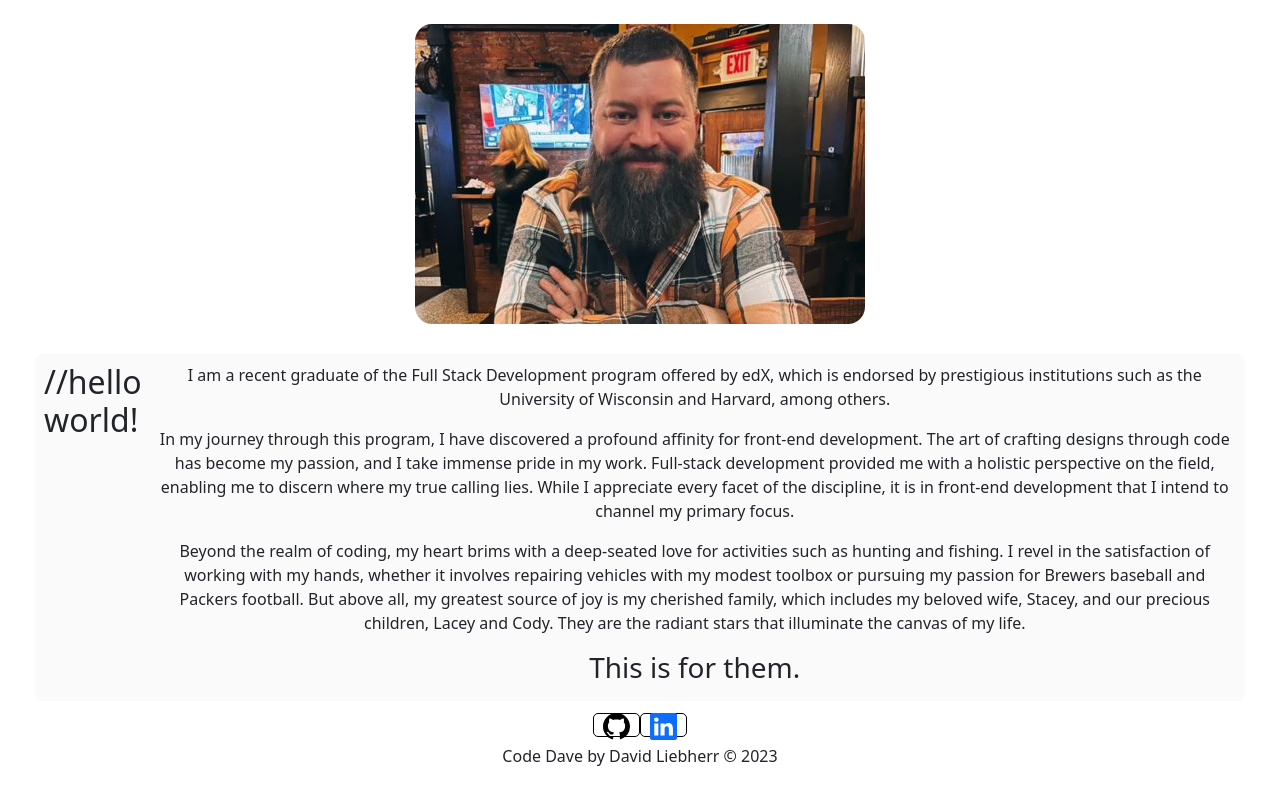
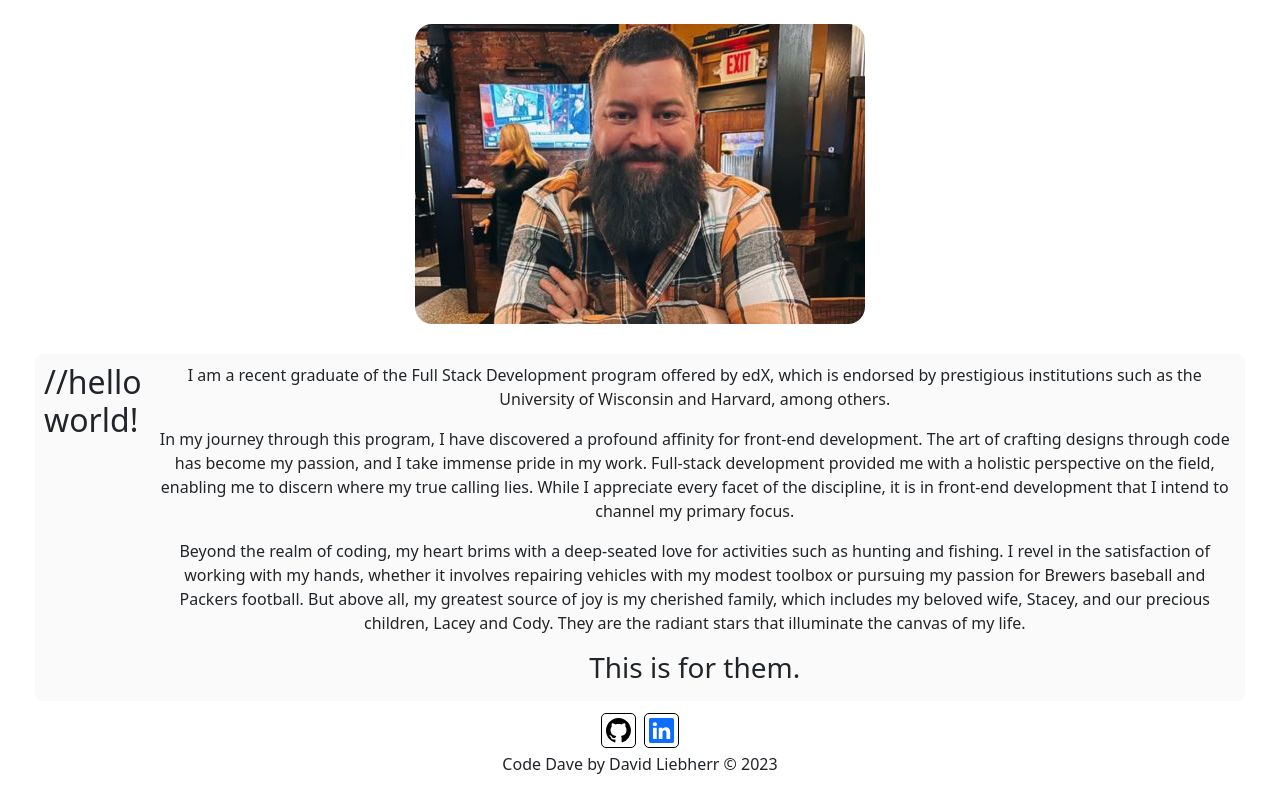
Before and after one commit to aidev13/react-portfolio, a React (Vite) app: page / in a window 1280 px wide. Shown: the part 230-1030 px from the top of the page. Built offline with nearby package versions, Linux system fonts and the light colour scheme.

Commit message:
WIP, refomated all link css

```diff
--- a/src/components/Cards/PortfolioCard.jsx
+++ b/src/components/Cards/PortfolioCard.jsx
@@ -23,8 +23,13 @@ const PortfolioCard = (props) => {
           <div className="card-body">
             <p className="card-text">{props.children}</p>
             <div className="d-flex justify-content-end">
-              <a href={props.deploy_link} style={btnStyle}>Deploy</a>
-              <a href={props.repo_link} style={btnStyle}>src Code</a>
+              <a href={props.deploy_link}
+              style={btnStyle}
+              className="link_style" >Deploy</a>
+
+              <a href={props.repo_link}
+              style={btnStyle}
+              className="link_style" >src Code</a>
             </div>
           </div>
       </div>
--- a/src/components/Footer/footer.css
+++ b/src/components/Footer/footer.css
@@ -1,3 +1,12 @@
 .footer_style{
 text-align: center;
 }
+
+.footer_nav_style{
+  border-radius: 5px;
+  border: 1px solid black;
+}
+
+.footer_nav_style:hover {
+  box-shadow: 2px 2px black;
+}
--- a/src/components/Footer/index.jsx
+++ b/src/components/Footer/index.jsx
@@ -9,13 +9,13 @@ const Footer = () => {
 
         <footer className='footer_style p-2'>
 
-          <Link to="https://github.com/aidev13" title='View GitHub'><svg xmlns="http://www.w3.org/2000/svg" width="35" height="35" fill="black" className="bi bi-github px-1" viewBox="0 0 16 16" >
+          <Link to="https://github.com/aidev13" title='View GitHub'><svg xmlns="http://www.w3.org/2000/svg" width="35" height="35" fill="black" className="bi bi-github px-1 m-1 footer_nav_style" viewBox="0 0 16 16" >
             <path d="M8 0C3.58 0 0 3.58 0 8c0 3.54 2.29 6.53 5.47 7.59.4.07.55-.17.55-.38 0-.19-.01-.82-.01-1.49-2.01.37-2.53-.49-2.69-.94-.09-.23-.48-.94-.82-1.13-.28-.15-.68-.52-.01-.53.63-.01 1.08.58 1.23.82.72 1.21 1.87.87 2.33.66.07-.52.28-.87.51-1.07-1.78-.2-3.64-.89-3.64-3.95 0-.87.31-1.59.82-2.15-.08-.2-.36-1.02.08-2.12 0 0 .67-.21 2.2.82.64-.18 1.32-.27 2-.27.68 0 1.36.09 2 .27 1.53-1.04 2.2-.82 2.2-.82.44 1.1.16 1.92.08 2.12.51.56.82 1.27.82 2.15 0 3.07-1.87 3.75-3.65 3.95.29.25.54.73.54 1.48 0 1.07-.01 1.93-.01 2.2 0 .21.15.46.55.38A8.012 8.012 0 0 0 16 8c0-4.42-3.58-8-8-8z" />
           </svg></Link>
 
 
           <Link to="https://www.linkedin.com/in/david-liebherr-489a1951" title='Visit my LinkIn'>
-            <svg xmlns="http://www.w3.org/2000/svg" width="35" height="35" fill="currentColor" className="bi bi-linkedin px-1" viewBox="0 0 16 16">
+            <svg xmlns="http://www.w3.org/2000/svg" width="35" height="35" fill="currentColor" className="bi bi-linkedin px-1 m-1 footer_nav_style" viewBox="0 0 16 16">
               <path d="M0 1.146C0 .513.526 0 1.175 0h13.65C15.474 0 16 .513 16 1.146v13.708c0 .633-.526 1.146-1.175 1.146H1.175C.526 16 0 15.487 0 14.854V1.146zm4.943 12.248V6.169H2.542v7.225h2.401zm-1.2-8.212c.837 0 1.358-.554 1.358-1.248-.015-.709-.52-1.248-1.342-1.248-.822 0-1.359.54-1.359 1.248 0 .694.521 1.248 1.327 1.248h.016zm4.908 8.212V9.359c0-.216.016-.432.08-.586.173-.431.568-.878 1.232-.878.869 0 1.216.662 1.216 1.634v3.865h2.401V9.25c0-2.22-1.184-3.252-2.764-3.252-1.274 0-1.845.7-2.165 1.193v.025h-.016a5.54 5.54 0 0 1 .016-.025V6.169h-2.4c.03.678 0 7.225 0 7.225h2.4z" />
             </svg></Link>
 
--- a/src/components/Nav/index.jsx
+++ b/src/components/Nav/index.jsx
@@ -14,12 +14,17 @@ const Nav = () => {
     <>
       <nav  >
         <div className="bar">
-        <img src="./ode.png" alt="Code Dave Logo" className='logo'/>
-        <NavLink to="/"  style={activeStyle} className="line"> About Me </NavLink>
-        <NavLink to="/portfolio" style={activeStyle} className="line"> Portfolio </NavLink>
-        <NavLink to="/contact" style={activeStyle} className="line"> Contact </NavLink>
-        <NavLink to="/resume" style={activeStyle} className="line"> Resume </NavLink>
-        <NavLink to="https://www.Linkedin.com/in/david-liebherr-489a1951" style={activeStyle} className="line"> LinkedIn </NavLink>
+          <img src="./ode.png" alt="Code Dave Logo" className='logo' />
+
+          <NavLink to="/" style={activeStyle} className="line link_style"> About Me </NavLink>
+
+          <NavLink to="/portfolio" style={activeStyle} className="line link_style"> Portfolio </NavLink>
+
+          <NavLink to="/contact" style={activeStyle} className="line link_style"> Contact </NavLink>
+
+          <NavLink to="/resume" style={activeStyle} className="line link_style"> Resume </NavLink>
+
+          <NavLink to="https://www.Linkedin.com/in/david-liebherr-489a1951" style={activeStyle} className="line link_style"> LinkedIn </NavLink>
 
         </div>
       </nav>
--- a/src/components/Nav/nav.css
+++ b/src/components/Nav/nav.css
@@ -9,7 +9,7 @@
 
 }
 
-a {
+.link_style {
   text-decoration: none;
   border: 1px solid black;
   border-radius: 5px;
@@ -17,11 +17,11 @@ a {
   color: black;
 }
 
-a:focus {
+.link_style:focus {
   box-shadow: 2px 2px black;
 }
 
-a:hover {
+.link_style:hover {
 box-shadow: 2px 2px black;
 }
 
```
